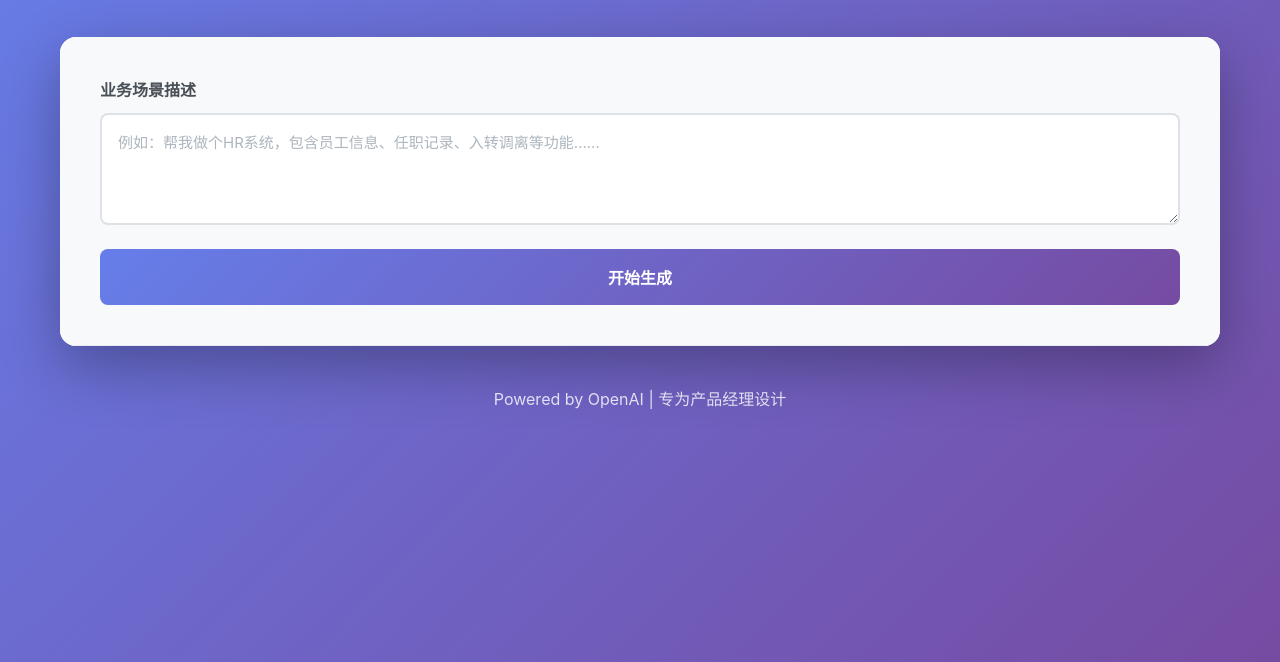
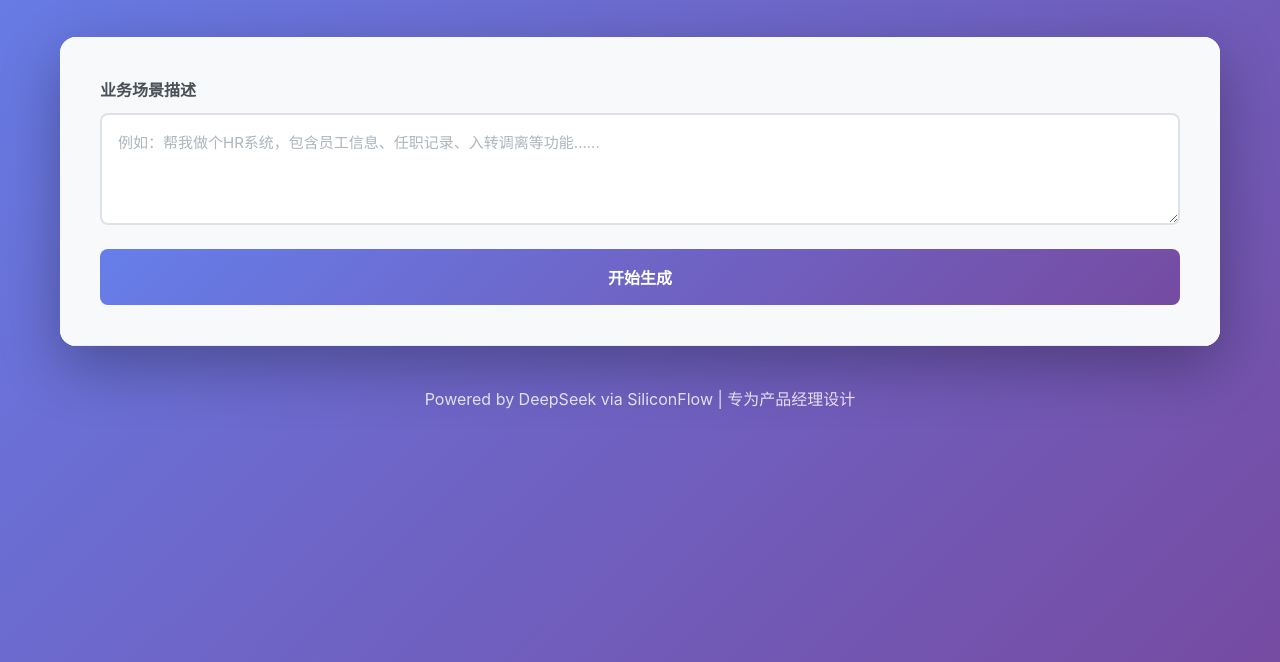
Before and after one commit to dzx925/PM-Agent, a plain HTML site: page index.html in a window 1280 px wide. Shown: the part 138-800 px from the top of the page. Drawn offline with Linux system fonts and the light colour scheme.

Commit message:
Update footer: DeepSeek via SiliconFlow

```diff
--- a/index.html
+++ b/index.html
@@ -115,7 +115,7 @@
         </main>
 
         <footer>
-            <p>Powered by OpenAI | 专为产品经理设计</p>
+            <p>Powered by DeepSeek via SiliconFlow | 专为产品经理设计</p>
         </footer>
     </div>
 
```
